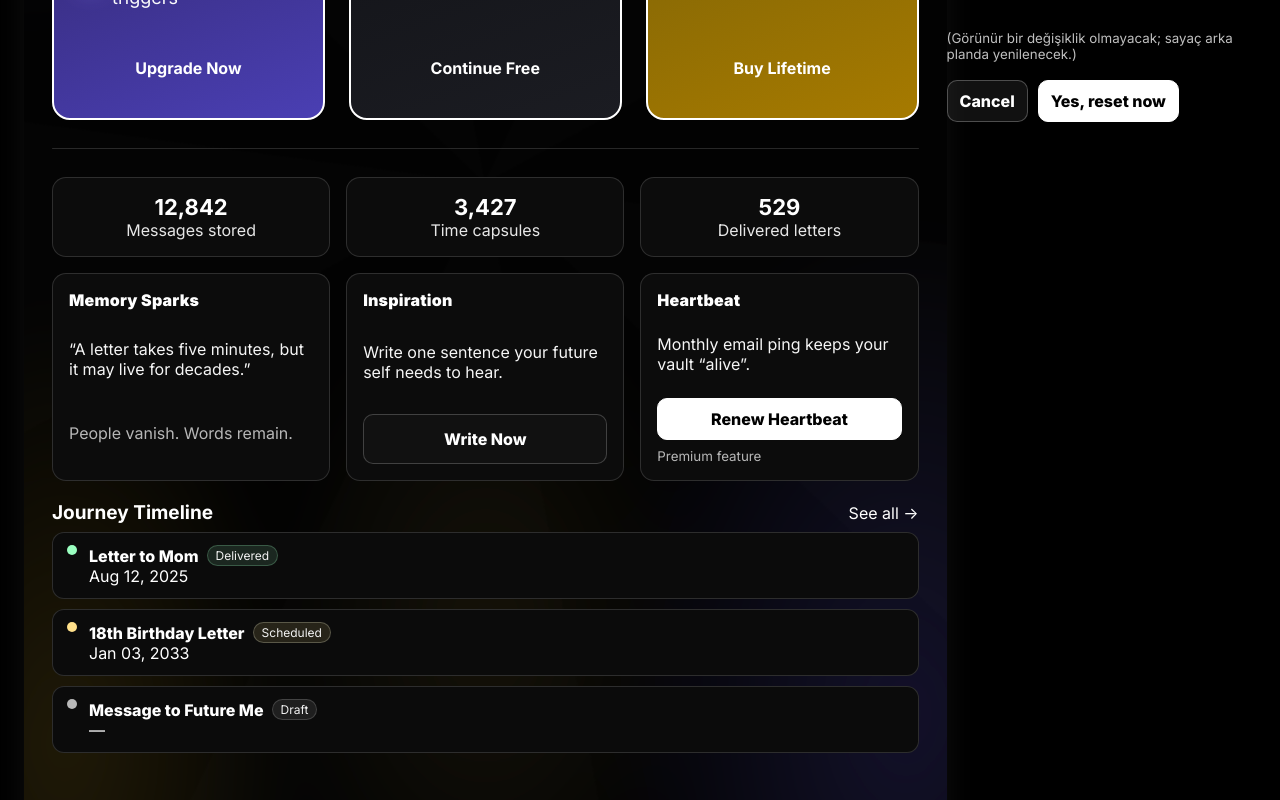
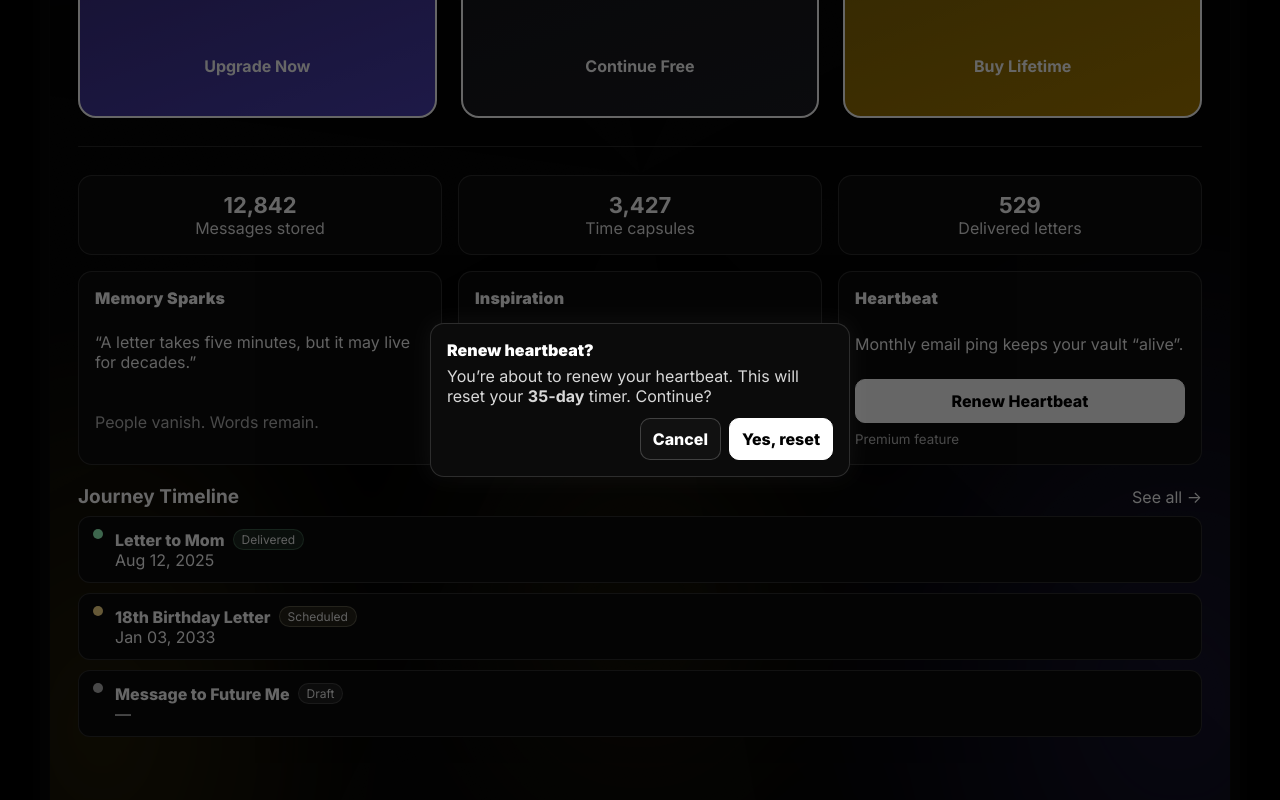
Before and after one commit to emirusmaximus/after-me-starter, a Next.js app: page /dashboard in a window 1280 px wide. Both pictures are taken after a click on the button "Renew Heartbeat". Shown: the part 255-1055 px from the top of the page. Built offline with nearby package versions, Linux system fonts and the light colour scheme; no server answers.

Commit message:
Update page.tsx

```diff
--- a/app/dashboard/page.tsx
+++ b/app/dashboard/page.tsx
@@ -1,10 +1,15 @@
 "use client";
 import Link from "next/link";
 import { useState } from "react";
-import { supabase } from "@/lib/supabaseClient"; // ✅ eklendi: sessiz ping için
+import { supabase } from "@/lib/supabaseClient"; // ✅ eklendi
 
 export default function InverseDashboard() {
   const [open, setOpen] = useState(false);
+
+  // Heartbeat confirm modal + toast
+  const [hbOpen, setHbOpen] = useState(false);
+  const [hbBusy, setHbBusy] = useState(false);
+  const [toast, setToast] = useState<string | null>(null);
 
   // demo form state
   const [title, setTitle] = useState("");
@@ -12,21 +17,23 @@ export default function InverseDashboard() {
   const [date, setDate] = useState("");
   const [content, setContent] = useState("");
 
-  // ✅ Heartbeat confirm & silent ping (sadece bu eklendi)
-  const [hbLock, setHbLock] = useState(false);
-  const [hbConfirmOpen, setHbConfirmOpen] = useState(false);
-  async function pingHeartbeatSilent() {
-    if (hbLock) return;
-    setHbLock(true);
+  async function handleRenewHeartbeat() {
     try {
-      const { data: { user } } = await supabase.auth.getUser();
-      if (!user) { window.location.href = "/login?redirectTo=/dashboard"; return; }
-      await supabase.from("heartbeats").insert({ user_id: user.id });
-    } catch (e) {
-      console.error("heartbeat ping failed", e);
+      setHbBusy(true);
+      const { error } = await supabase.rpc("renew_heartbeat");
+      setHbBusy(false);
+      if (error) {
+        setToast(error.message || "Heartbeat renew failed.");
+      } else {
+        setHbOpen(false);
+        setToast("Heartbeat renewed. See you soon. ❤️");
+      }
+    } catch (e: any) {
+      setHbBusy(false);
+      setToast(e?.message || "Unexpected error.");
     } finally {
-      setHbLock(false);
-      setHbConfirmOpen(false);
+      // tostu 2.5 sn sonra kaldır
+      setTimeout(() => setToast(null), 2500);
     }
   }
 
@@ -132,8 +139,8 @@ export default function InverseDashboard() {
           <div className="mini-card">
             <div className="mini-hd">Heartbeat</div>
             <p className="mini-txt">Monthly email ping keeps your vault “alive”.</p>
-            {/* ✅ sadece bu buton değişti: confirm modal açar */}
-            <button className="mini-btn solid" onClick={() => setHbConfirmOpen(true)}>
+            {/* Görünüşü değişmeden — sadece tıklamada küçük onay */}
+            <button className="mini-btn solid" onClick={() => setHbOpen(true)}>
               Renew Heartbeat
             </button>
             <small className="mini-sub">Premium feature</small>
@@ -184,46 +191,6 @@ export default function InverseDashboard() {
         </section>
       </div>
 
-      {/* ✅ Heartbeat Confirm Modal — küçük, sıcak metinli */}
-      {hbConfirmOpen && (
-        <div className="overlay" role="dialog" aria-modal="true" aria-label="Renew Heartbeat">
-          <div className="modal" style={{maxWidth:420}}>
-            <div className="modal-hd" style={{marginBottom:8}}>
-              <h4>Renew Heartbeat</h4>
-              <button className="close" onClick={() => setHbConfirmOpen(false)}>Close</button>
-            </div>
-
-            <div className="form" style={{display:"grid", gap:12}}>
-              <p style={{opacity:.95, lineHeight:1.5}}>
-                Sıcak bir hatırlatma: <b>“I’m alive.”</b> diyerek gün sayacını <b>sıfırlamak</b> üzeresin.
-                Bu, mektuplarının doğru zamanda güvenle teslimi için kalp atışını yeniler.
-              </p>
-              <small className="mini-sub" style={{opacity:.75}}>
-                (Görünür bir değişiklik olmayacak; sayaç arka planda yenilenecek.)
-              </small>
-
-              <div style={{display:"flex", gap:10, marginTop:6}}>
-                <button
-                  onClick={() => setHbConfirmOpen(false)}
-                  className="mini-btn"
-                  style={{borderColor:"rgba(255,255,255,.25)"}}
-                >
-                  Cancel
-                </button>
-
-                <button
-                  onClick={pingHeartbeatSilent}
-                  className="mini-btn solid"
-                  disabled={hbLock}
-                >
-                  {hbLock ? "Renewing…" : "Yes, reset now"}
-                </button>
-              </div>
-            </div>
-          </div>
-        </div>
-      )}
-
       {/* Compose Modal (demo) */}
       {open && (
         <div className="overlay" role="dialog" aria-modal="true" aria-label="Write Letter">
@@ -259,6 +226,28 @@ export default function InverseDashboard() {
           </div>
         </div>
       )}
+
+      {/* Heartbeat Confirm (küçük, sade) */}
+      {hbOpen && (
+        <div className="overlay hb" role="dialog" aria-modal="true" aria-label="Renew Heartbeat">
+          <div className="hb-modal">
+            <div className="hb-title">Renew heartbeat?</div>
+            <p className="hb-text">
+              You’re about to renew your heartbeat. This will reset your <b>35-day</b> timer.
+              Continue?
+            </p>
+            <div className="hb-actions">
+              <button className="mini-btn" disabled={hbBusy} onClick={()=>setHbOpen(false)}>Cancel</button>
+              <button className="mini-btn solid" disabled={hbBusy} onClick={handleRenewHeartbeat}>
+                {hbBusy ? "Renewing…" : "Yes, reset"}
+              </button>
+            </div>
+          </div>
+        </div>
+      )}
+
+      {/* Mini toast */}
+      {toast && <div className="toast">{toast}</div>}
 
       {/* Fonts (global) */}
       <style jsx global>{`
@@ -463,6 +452,23 @@ export default function InverseDashboard() {
         .mini-btn:hover{ transform:translateY(-1px) }
         .mini-btn.full{ width:100% }
 
+        /* Heartbeat confirm modal (minimal) */
+        .overlay.hb{ background:rgba(0,0,0,.6); display:grid; place-items:center; z-index:50 }
+        .hb-modal{
+          width:min(420px,92vw); background:#0b0b0b; border:1px solid rgba(255,255,255,.14);
+          border-radius:14px; padding:16px; text-align:left; box-shadow:0 0 22px rgba(255,255,255,.05);
+        }
+        .hb-title{ font-weight:900; margin-bottom:6px }
+        .hb-text{ color:#d8d8d8; margin:0 0 12px }
+        .hb-actions{ display:flex; gap:8px; justify-content:flex-end }
+
+        /* Mini toast */
+        .toast{
+          position:fixed; left:50%; bottom:18px; transform:translateX(-50%);
+          background:#0b0b0b; border:1px solid rgba(255,255,255,.14);
+          padding:10px 14px; border-radius:12px; box-shadow:0 0 16px rgba(255,255,255,.05); z-index:60;
+        }
+
         /* Timeline */
         .timeline{ margin-top:20px; text-align:left; position:relative; z-index:1; }
         .tl-hd{ display:flex; justify-content:space-between; align-items:center; margin-bottom:8px }
@@ -479,6 +485,14 @@ export default function InverseDashboard() {
         .pill.wait{ background:rgba(255,224,138,.12); border-color:rgba(255,255,224,.25) }
         .pill.draft{ background:rgba(184,184,184,.12); border-color:rgba(184,184,184,.25) }
 
+        /* Compose modal (mevcut) */
+        .overlay{ position:fixed; inset:0; background:rgba(0,0,0,.6); display:grid; place-items:center; z-index:40 }
+        .modal{ width:min(720px,92vw); background:#0b0b0b; border:1px solid rgba(255,255,255,.14); border-radius:16px; padding:16px }
+        .modal-hd{ display:flex; justify-content:space-between; align-items:center; margin-bottom:8px }
+        .form{ display:grid; gap:8px }
+        label{ font-size:13px; color:#cfcfcf }
+        input,textarea{ background:#0a0a0a; border:1px solid rgba(255,255,255,.14); border-radius:10px; color:#fff; padding:10px 12px }
+
         /* Responsive */
         @media (max-width:900px){
           .wrap{ padding:28px 16px; }
```
